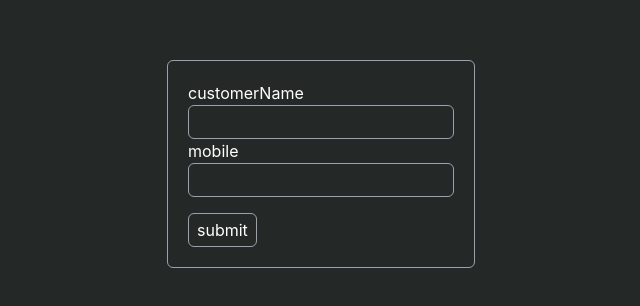
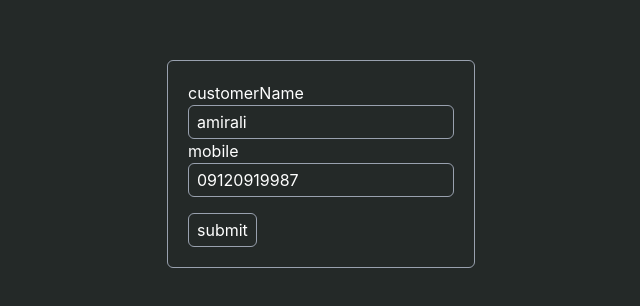
Before and after one commit to amiralim1377/react-hook-form-workshop, a React (Vite) app: page / in a window 1280 px wide. Shown: the part 236-542 px from the top of the page, without its empty margins (319-959 px from the left). Built offline with nearby package versions, Linux system fonts and the light colour scheme.

Commit message:
add defaultValues to form

```diff
--- a/src/FoodDeliveryForm.tsx
+++ b/src/FoodDeliveryForm.tsx
@@ -14,12 +14,12 @@ export default function FoodDeliveryForm() {
     register,
     handleSubmit,
     formState: { errors },
-  } = useForm<FoodDeliveryFormType>();
-
-  console.log(useForm());
-
-  console.log(register("customerName"));
-  const customerControll = register("customerName");
+  } = useForm<FoodDeliveryFormType>({
+    defaultValues: {
+      customerName: "amirali",
+      mobile: "09120919987",
+    },
+  });
 
   const onSubmit: SubmitHandler<FoodDeliveryFormType> = (formData) => {
     console.log(formData);
@@ -40,13 +40,9 @@ export default function FoodDeliveryForm() {
         <label htmlFor="customerName">customerName</label>
         <input
           className="border px-2 py-1 border-gray-400 rounded-md"
-          name={customerControll.name}
-          ref={customerControll.ref}
-          onChange={customerControll.onChange}
-          onBlur={customerControll.onBlur}
-          // {...register("customerName", {
-          //   required: "customer Name is required",
-          // })}
+          {...register("customerName", {
+            required: "customer Name is required",
+          })}
           id="customerName"
           type="text"
         />
@@ -57,7 +53,7 @@ export default function FoodDeliveryForm() {
           id="mobile"
           className="border px-2 py-1 border-gray-400 rounded-md"
           {...register("mobile", {
-            required: "mobile is required",
+            required: true,
           })}
         />
       </div>
```
